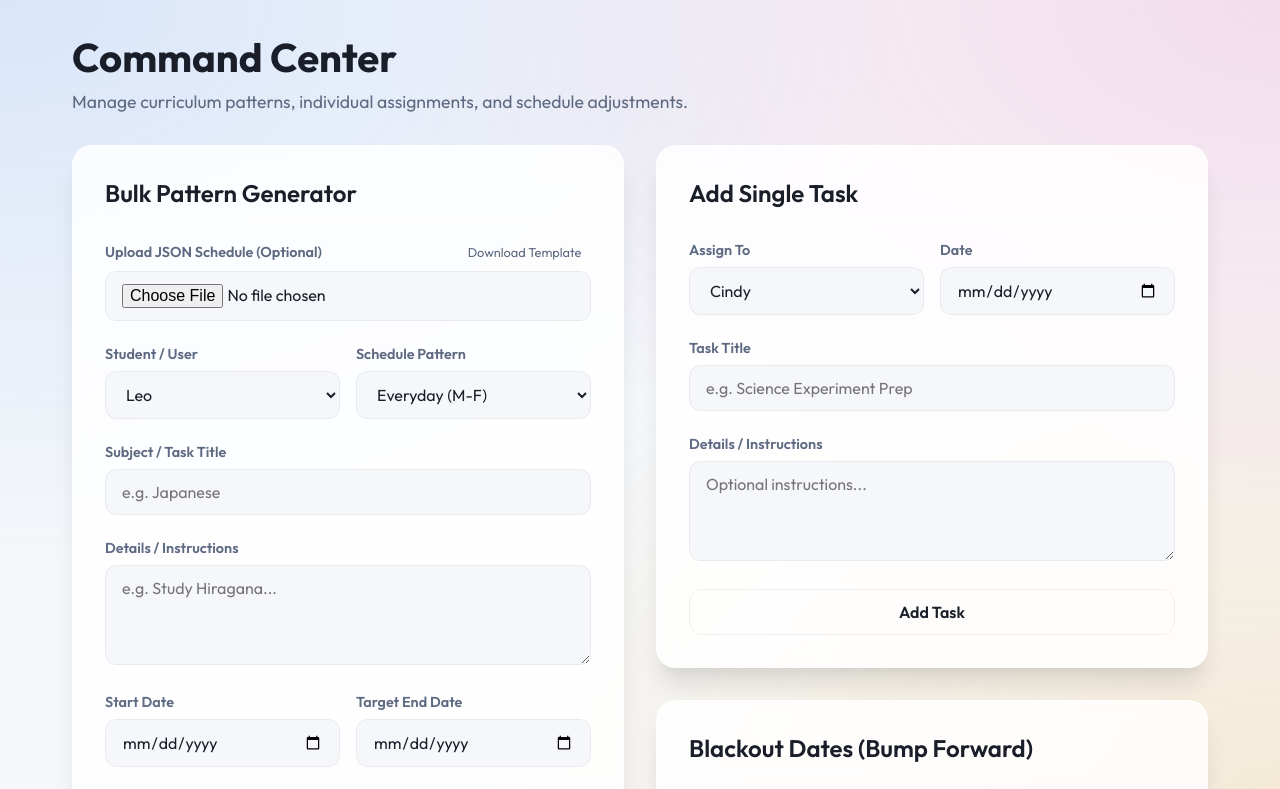
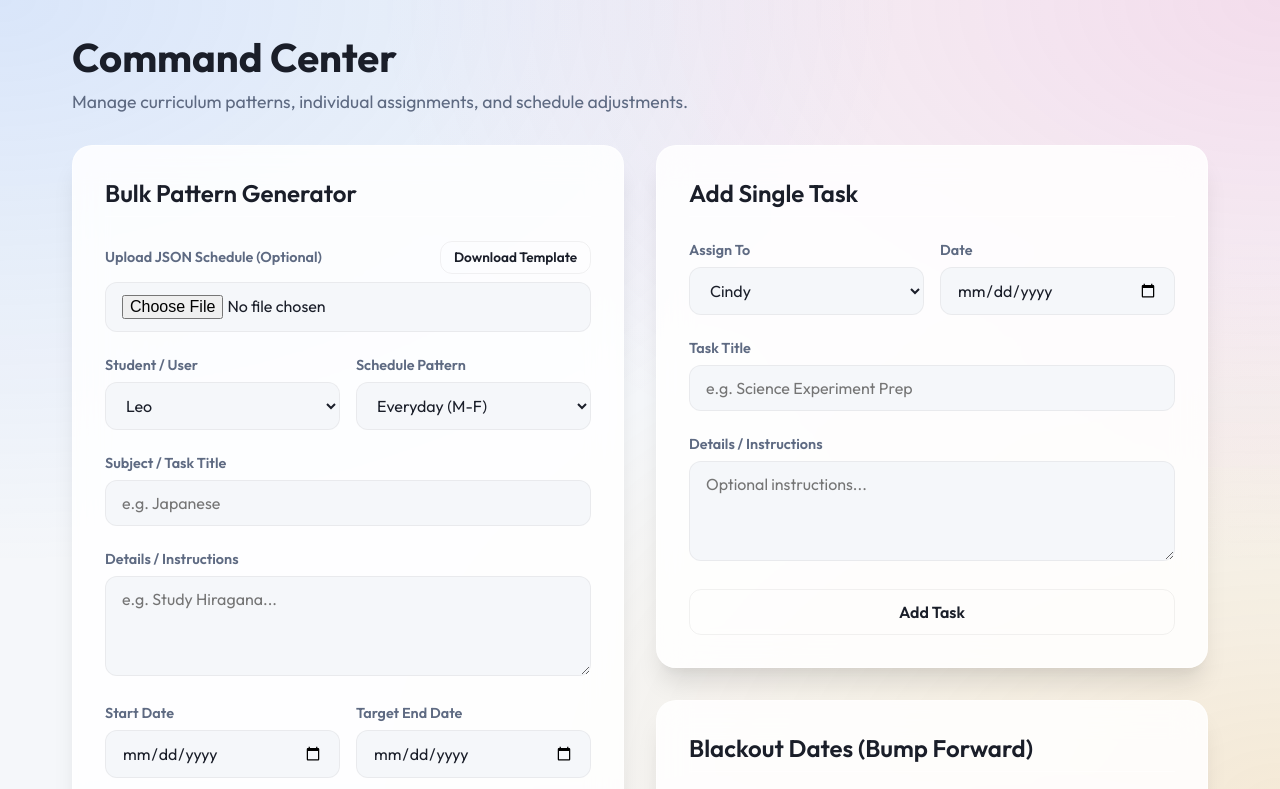
Before and after one commit to Mthompson6782/cindys-homeschool-planner, a Next.js app: page /admin in a window 1280 px wide. Shown: the top 789 px of the page. Built offline with nearby package versions, Linux system fonts and the light colour scheme; no server answers.

Commit message:
Style Download Template button to pop more

```diff
--- a/src/app/admin/page.tsx
+++ b/src/app/admin/page.tsx
@@ -256,7 +256,12 @@ export default function AdminDashboard() {
             <div className={styles.formGroup}>
               <div style={{ display: 'flex', justifyContent: 'space-between', alignItems: 'center', marginBottom: '0.5rem' }}>
                 <label style={{ margin: 0 }}>Upload JSON Schedule (Optional)</label>
-                <button type="button" onClick={handleDownloadTemplate} style={{ fontSize: '0.8rem', padding: '0.2rem 0.6rem', background: 'var(--bg-card-hover)', border: '1px solid var(--border-color)', color: 'var(--text-secondary)', borderRadius: '4px', cursor: 'pointer' }}>
+                <button
+                  type="button"
+                  onClick={handleDownloadTemplate}
+                  className={styles.buttonOutline}
+                  style={{ padding: '0.4rem 0.8rem', fontSize: '0.85rem', width: 'auto', margin: 0 }}
+                >
                   Download Template
                 </button>
               </div>
```
